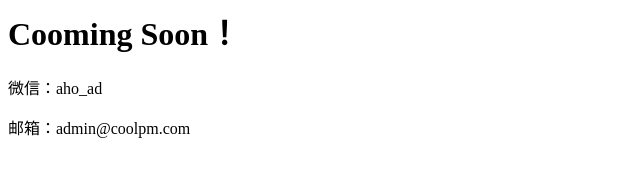
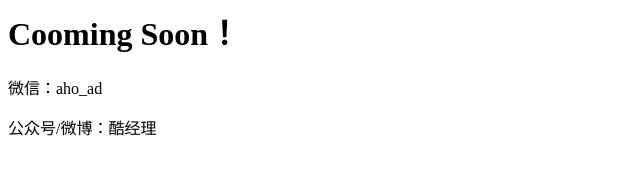
Before and after one commit to finn-web/finn-web.github.io, a plain HTML site: page index.html in a window 1280 px wide. Shown: the whole page, without its empty margins (0-640 px from the left). Drawn offline with Linux system fonts and the light colour scheme.

Commit message:
Update index.html

```diff
--- a/index.html
+++ b/index.html
@@ -5,7 +5,7 @@
 <h1>Cooming Soon！</h1>
 
 <p>微信：aho_ad</p>
-<p>邮箱：admin@coolpm.com</p>
+<p>公众号/微博：酷经理</p>
 
 </body>
 </html>
```
